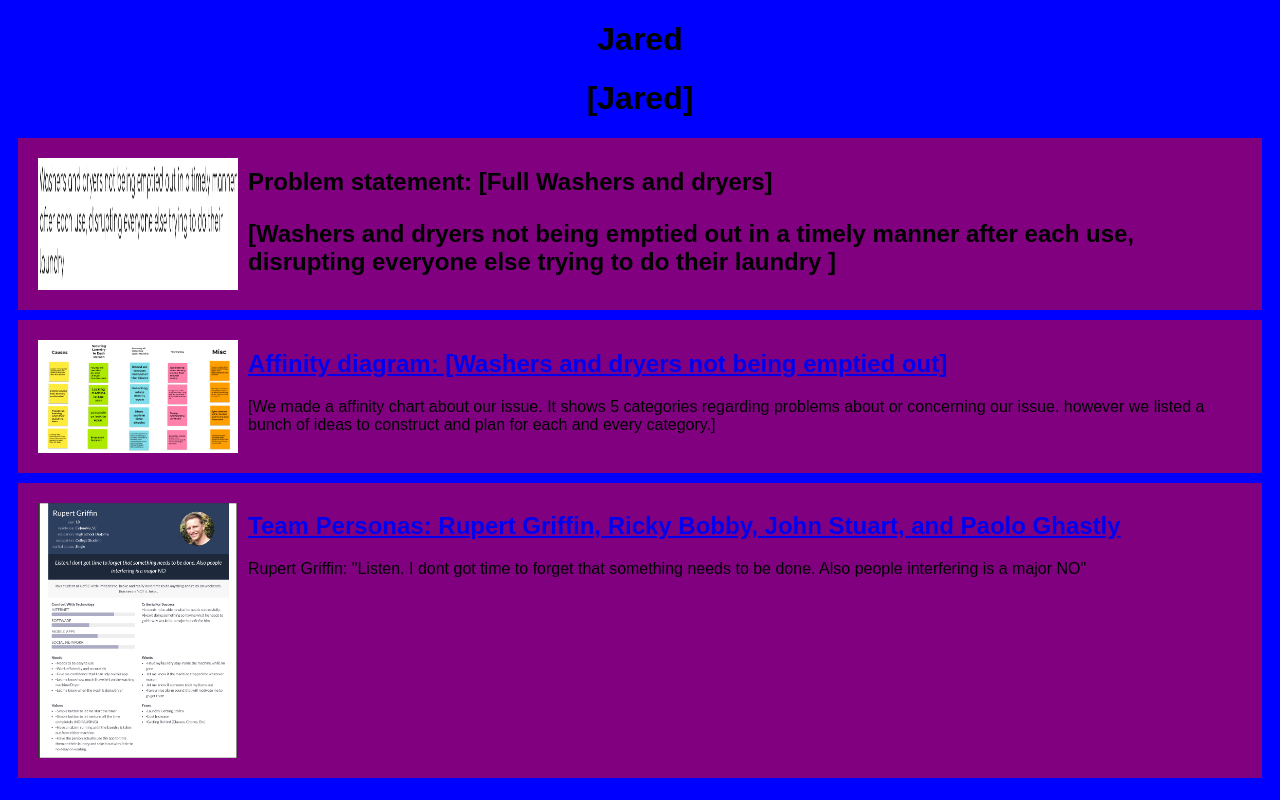
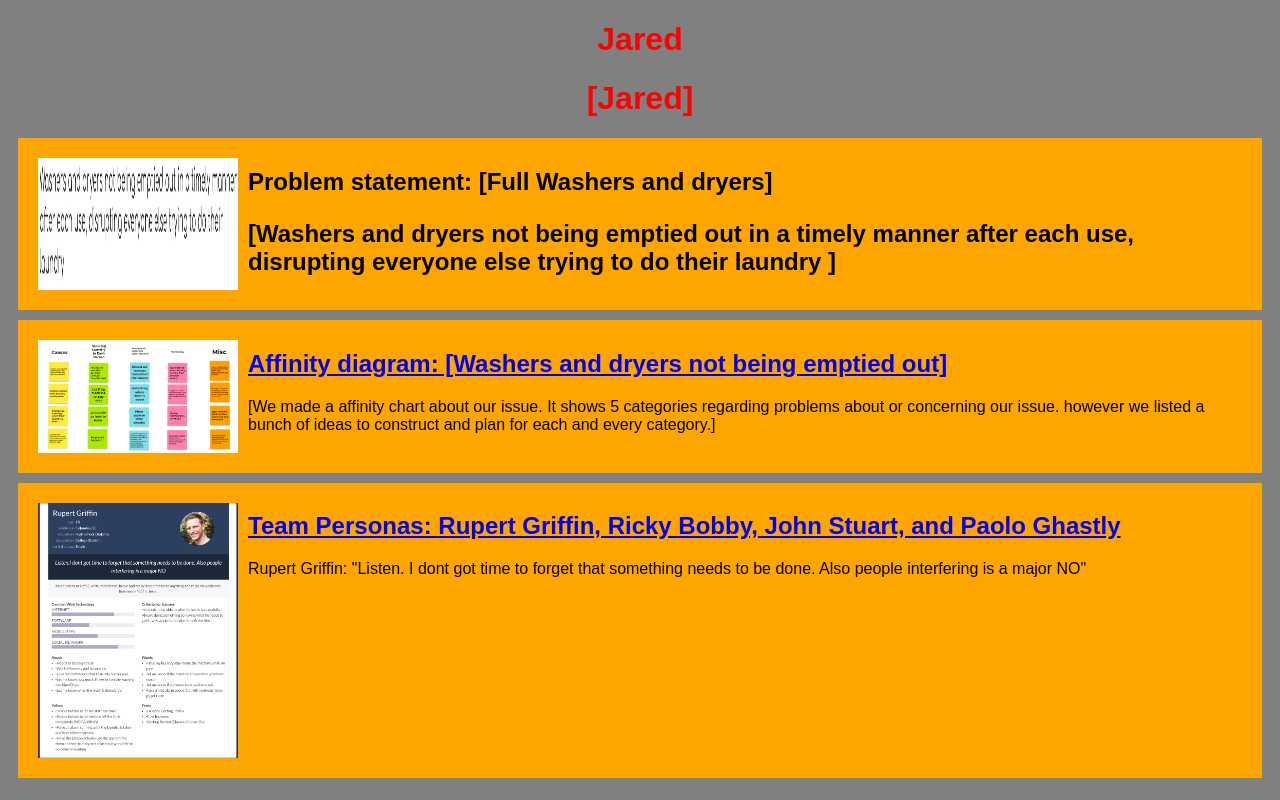
Before and after one commit to NotJared05/NotJared05.github.io, a plain HTML site: page index.html in a window 1280 px wide. Drawn offline with Linux system fonts and the light colour scheme.

Commit message:
Update styles.css

```diff
--- a/styles.css
+++ b/styles.css
@@ -1,9 +1,9 @@
 body {
-background: blue;
+background: gray;
 font-family: Arial, Helvetica, sans-serif;
 }
 h1 {
-color: black;
+color: red;
 text-align: center;
 }
 
@@ -11,7 +11,7 @@ text-align: center;
 display: flex;
 padding: 10px;
 margin: 10px;
-background: purple;
+background: orange;
 }
 .assign img {
 width: 200px;
```
